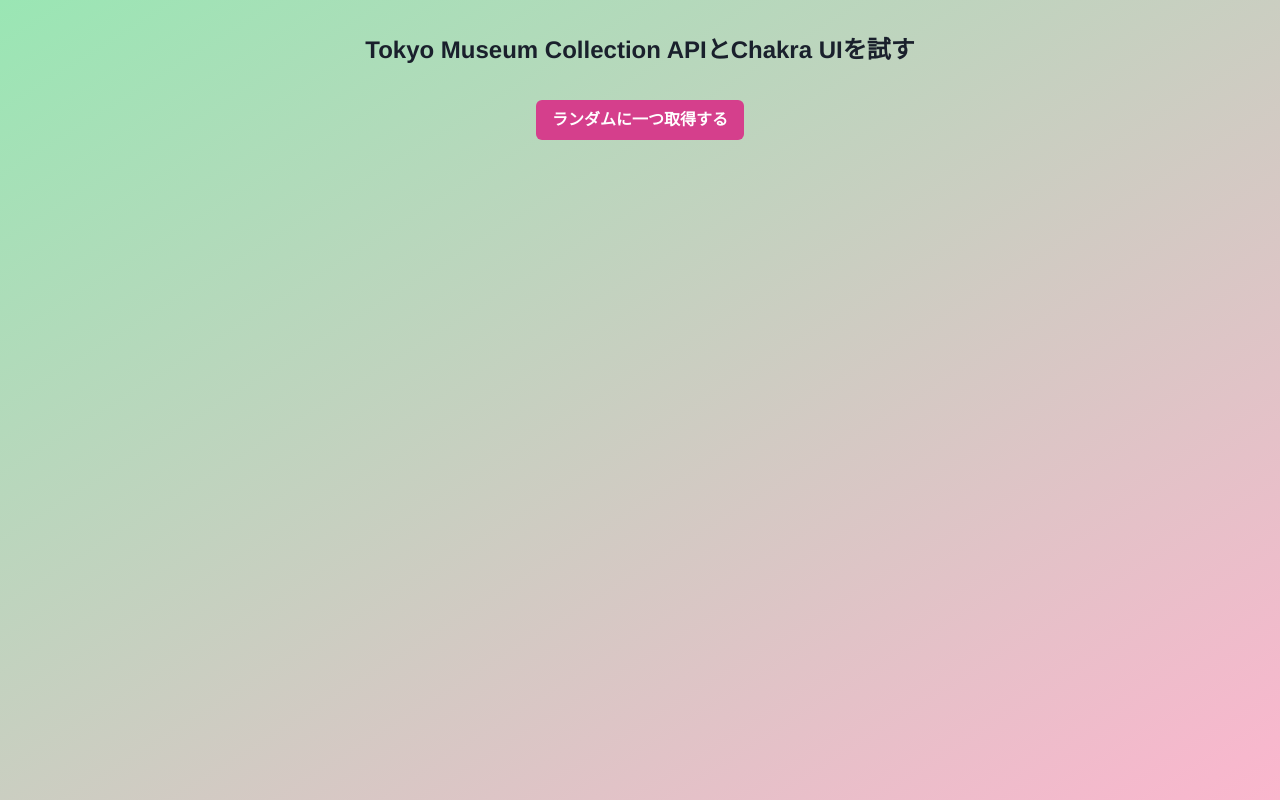
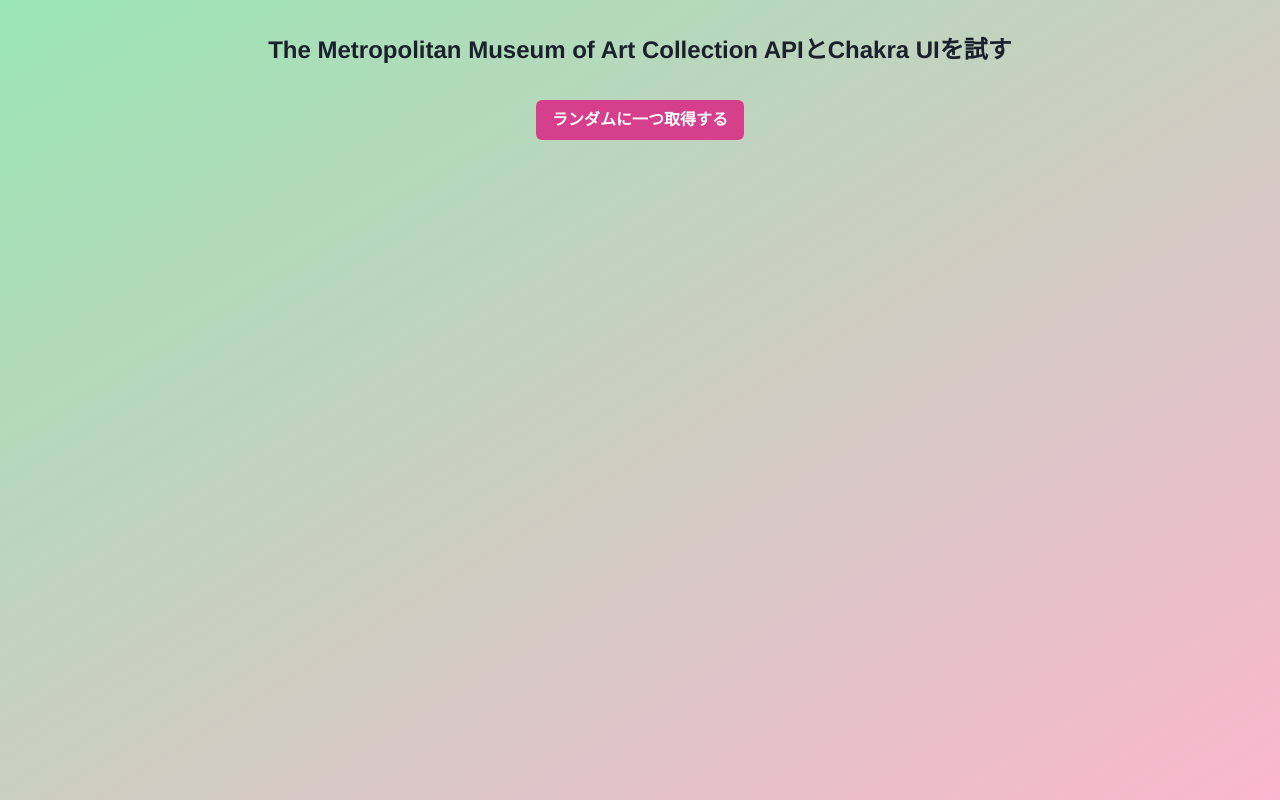
Before and after one commit to hiroko-ino/metropolitan-api-with-chakra-ui, a React (Create React App) app: page / in a window 1280 px wide. Built offline with nearby package versions, Linux system fonts and the light colour scheme.

Commit message:
READMEなど整理

```diff
--- a/src/const/index.ts
+++ b/src/const/index.ts
@@ -1,5 +1,5 @@
 export const INDEX_DATA = {
-  SITENAME: 'Tokyo Museum Collection APIとChakra UIを試す',
+  SITENAME: 'The Metropolitan Museum of Art Collection APIとChakra UIを試す',
   BUTTON: 'ランダムに一つ取得する'
 }
 
```
Also changed, not shown: 1 other file (tests, documents, lock files or other folders).
